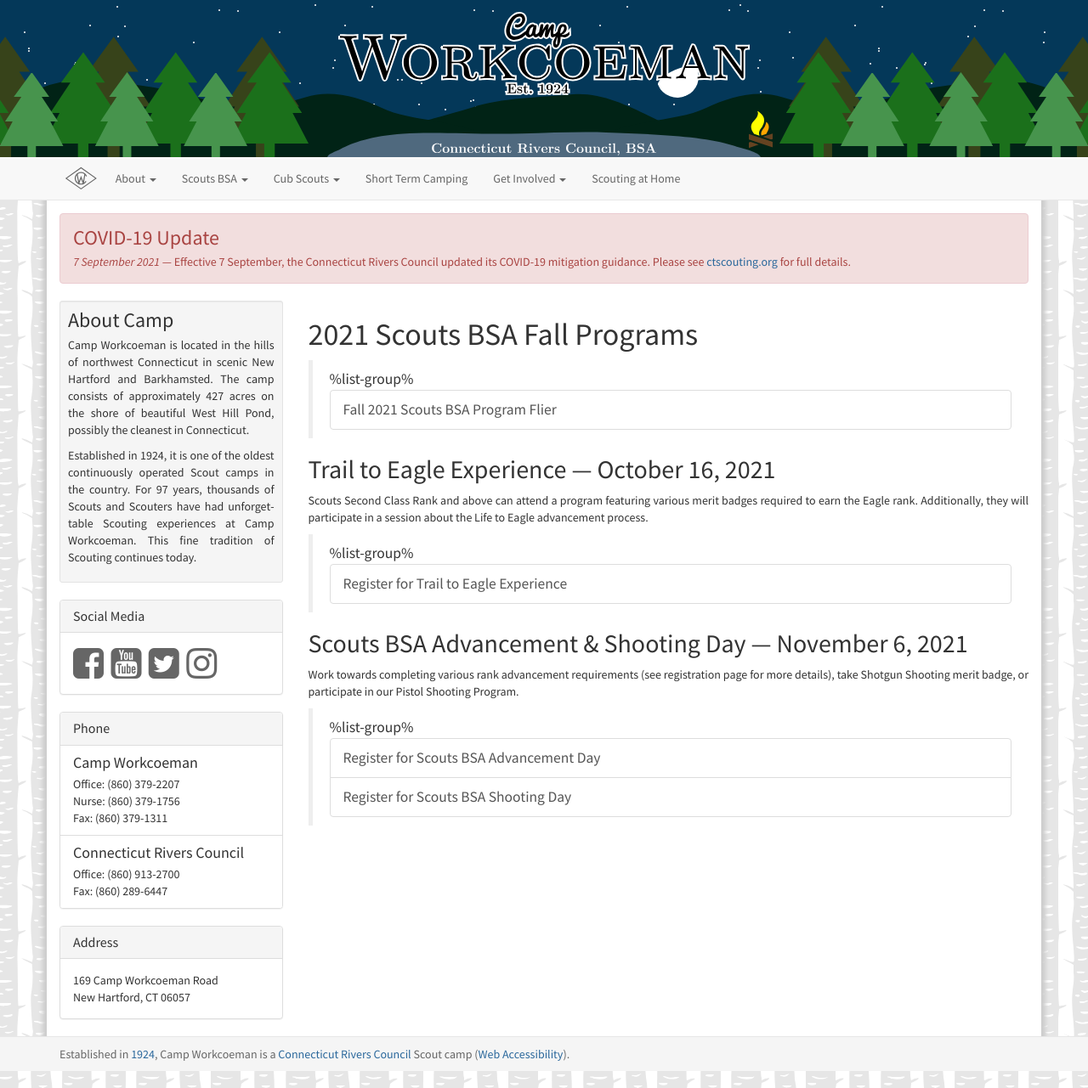
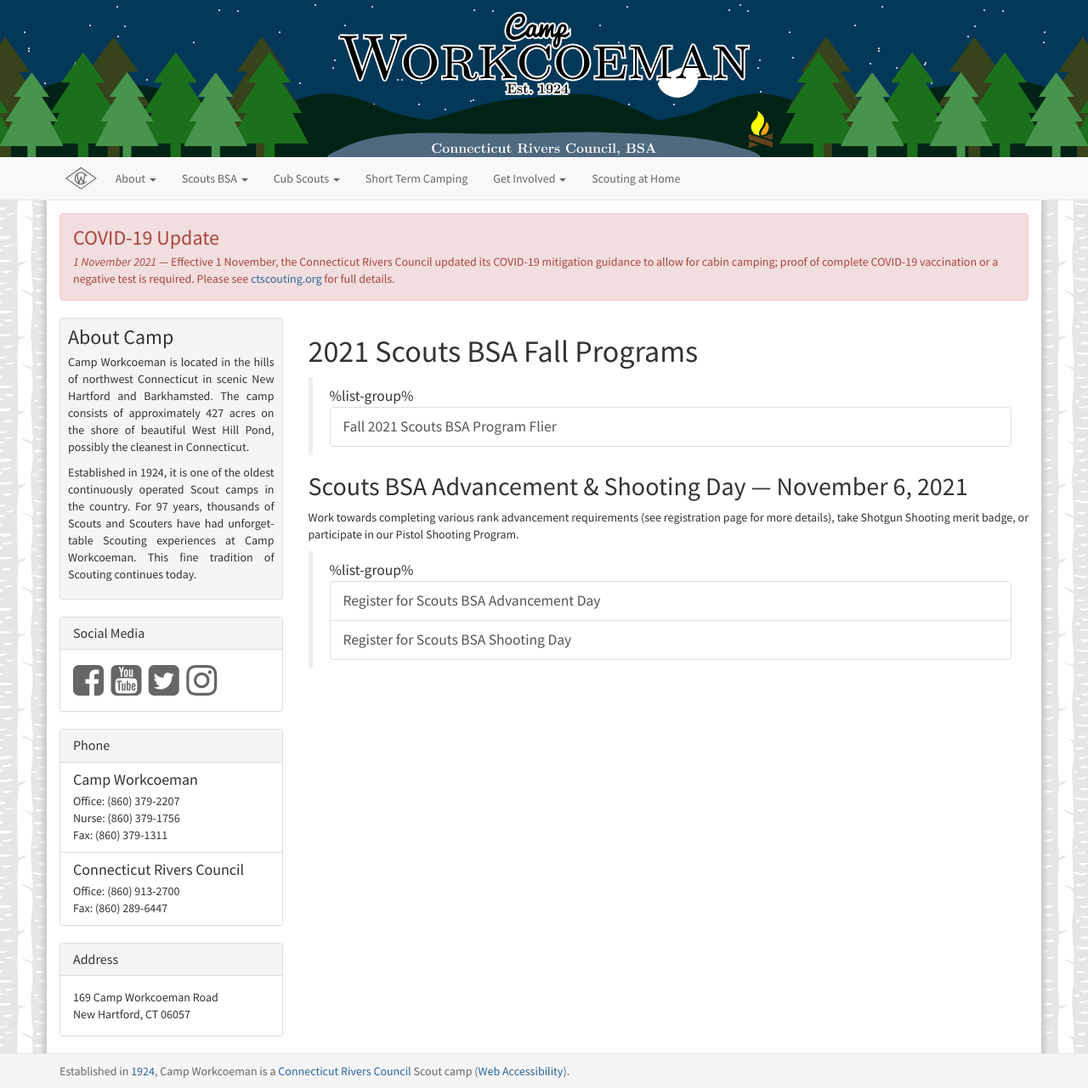
Before and after one commit to campworkcoeman/campworkcoeman.org, a Jekyll site: the page built from scouts-bsa/2021-fall-programs.md, in a window 1280 px wide. Shown: the whole page at 85% size. Built offline with Jekyll 4.4.1, drawn with Linux system fonts in a browser that asks for light colours; nearby versions of some CDN libraries; Markdown is read by kramdown in place of the engine named in the settings.

Commit message:
Update COVID-19 guidance, work days, and fall programs.

```diff
--- a/_includes/announcement.html
+++ b/_includes/announcement.html
@@ -4,7 +4,7 @@
 <div id="announcement">
     <div class="alert alert-danger">
     <h3 class="list-group-item-heading">COVID-19 Update</h3>
-    <p><em>7 September 2021</em> &mdash; Effective 7 September, the Connecticut Rivers Council updated its COVID-19 mitigation guidance. Please see <a href="https://ctscouting.org/covid-19-council-update/">ctscouting.org</a> for full details.</p>
+    <p><em>1 November 2021</em> &mdash; Effective 1 November, the Connecticut Rivers Council updated its COVID-19 mitigation guidance to allow for cabin camping; proof of complete COVID-19 vaccination or a negative test is required. Please see <a href="https://ctscouting.org/covid-19-council-update/">ctscouting.org</a> for full details.</p>
     </div>
 </div>
 </div>
--- a/scouts-bsa/2021-fall-programs.md
+++ b/scouts-bsa/2021-fall-programs.md
@@ -9,13 +9,6 @@
 > %list-group%
 > <a href="{{ site.url }}/pdf/2021/2021-scouts-bsa-fall-programs.pdf" class="list-group-item">Fall 2021 Scouts BSA Program Flier</a>
 
-## Trail to Eagle Experience --- October 16, 2021
-
-Scouts Second Class Rank and above can attend a program featuring various merit badges required to earn the Eagle rank. Additionally, they will participate in a session about the Life to Eagle advancement process.
-
-> %list-group%
-> <a href="https://scoutingevent.com/066-51045" class="list-group-item">Register for Trail to Eagle Experience</a>
-
 ## Scouts BSA Advancement & Shooting Day --- November 6, 2021
 
 Work towards completing various rank advancement requirements (see registration page for more details), take Shotgun Shooting merit badge, or participate in our Pistol Shooting Program.
```
Also changed, not shown: get-involved/work-days.md (+2 -0 lines).
